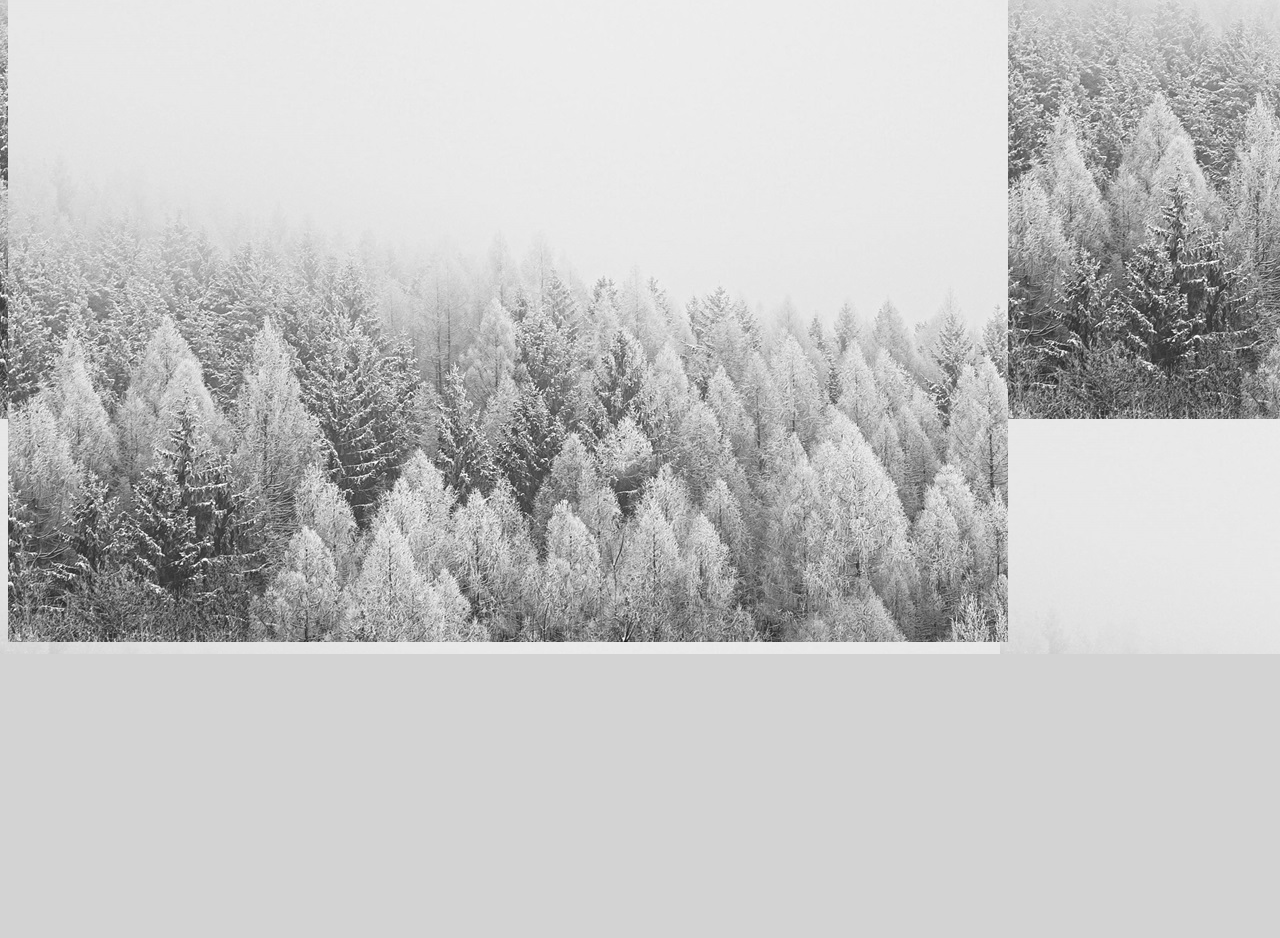
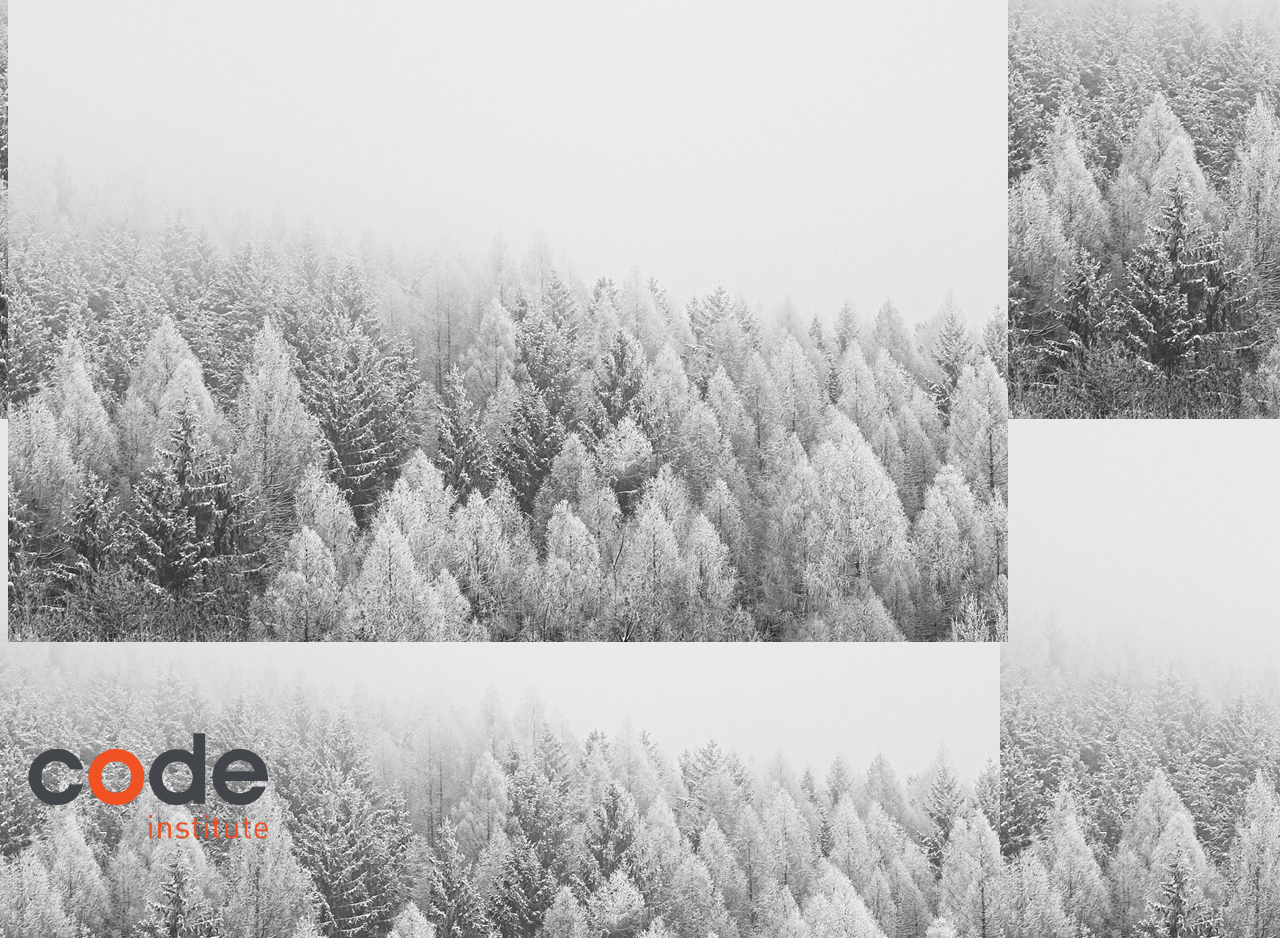
Before and after one commit to sphenry2799/my-first-project, a plain HTML site: page index.html in a window 1280 px wide. Shown: the part 257-1195 px from the top of the page. Before the commit the page ends 911 px from the top, so only its background shows below. Drawn offline with Linux system fonts and the light colour scheme.

Commit message:
Logo added

```diff
--- a/index.html
+++ b/index.html
@@ -12,8 +12,9 @@
         <p>This is my first project built in IDE.</p>
     <h2>VS Code is awesome!</h2>
     <img
-      src="assets/images/01-02-02_background-img.jpg"
-      alt="Code Institute Logo"
-    />
+      src="assets/images/01-02-02_background-img.jpg"/>
+    <img src="assets/images/01-02-02_ci-logo.png"
+      alt="Code Institute Logo" />
+
   </body>
 </html>
```
